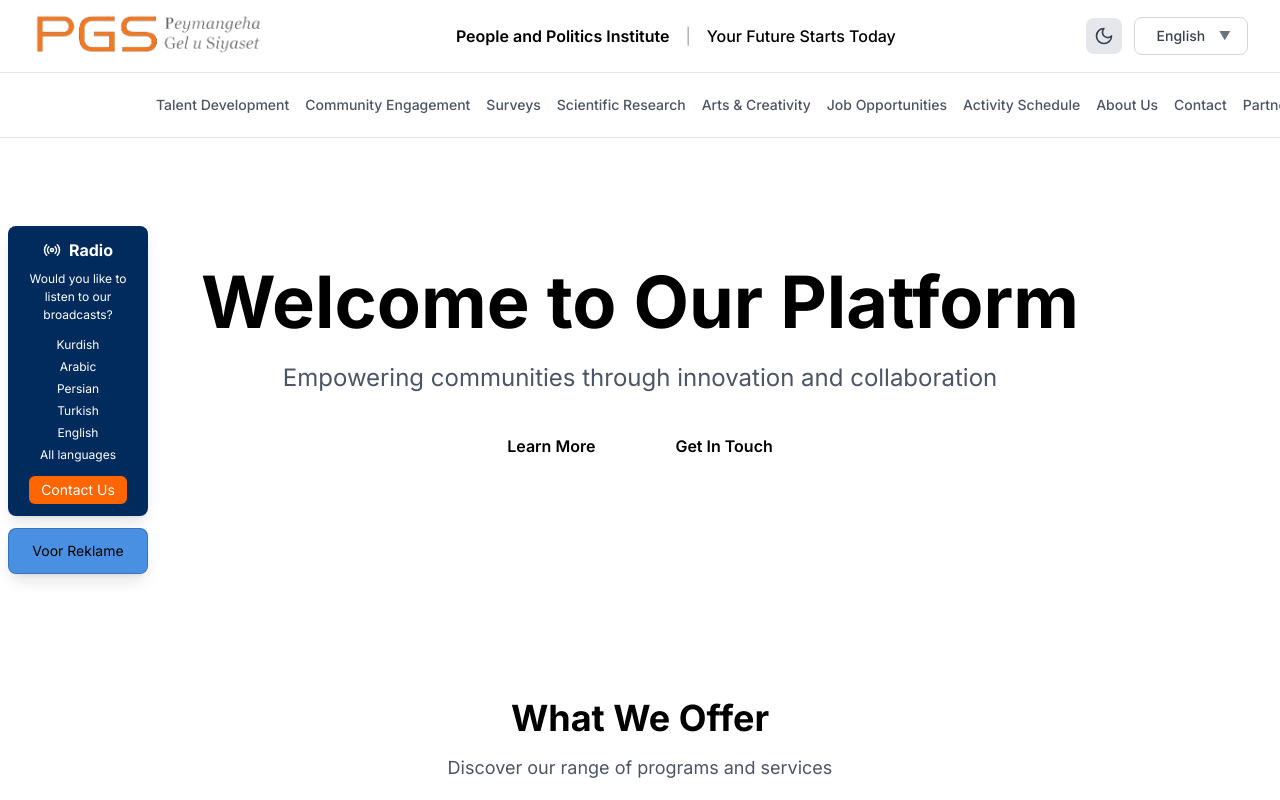
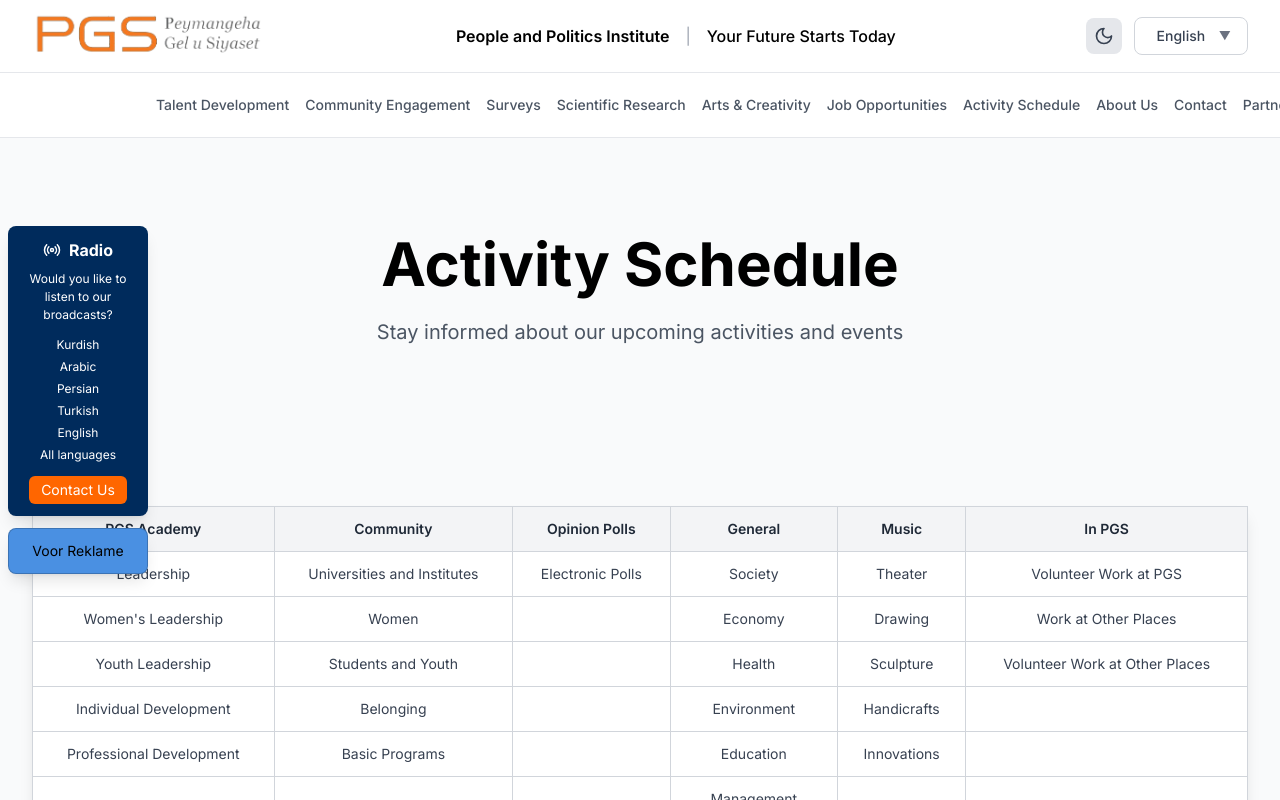
Before and after one commit to hazem-e99/SurveyProject, a React (Vite) app: page / in a window 1280 px wide. Shown: the top 800 px of the page. Built offline with nearby package versions, Linux system fonts and the light colour scheme; what tailwindcss-rtl would draw is missing.

Commit message:
fix logo

```diff
--- a/src/App.jsx
+++ b/src/App.jsx
@@ -62,7 +62,8 @@ function App() {
         <Routes>
           {/* Public Routes with Layout */}
           <Route element={<PublicLayout />}>
-            <Route path="/" element={<Home />} />
+            <Route path="/" element={<ActivitySchedule />} />
+            <Route path="/home" element={<Home />} />
             <Route path="/talent-development" element={<TalentDevelopment />} />
             <Route path="/community-engagement" element={<CommunityEngagement />} />
             <Route path="/surveys" element={<SurveysList />} />
--- a/src/components/common/TopBar.jsx
+++ b/src/components/common/TopBar.jsx
@@ -12,7 +12,7 @@ const TopBar = () => {
           {/* Left Side - Logo */}
           <div className="flex items-center">
             <img
-              src="/Public/logo.png"
+              src="/logo.png"
               alt="PGS Logo"
               className="h-12 w-auto"
             />
```
